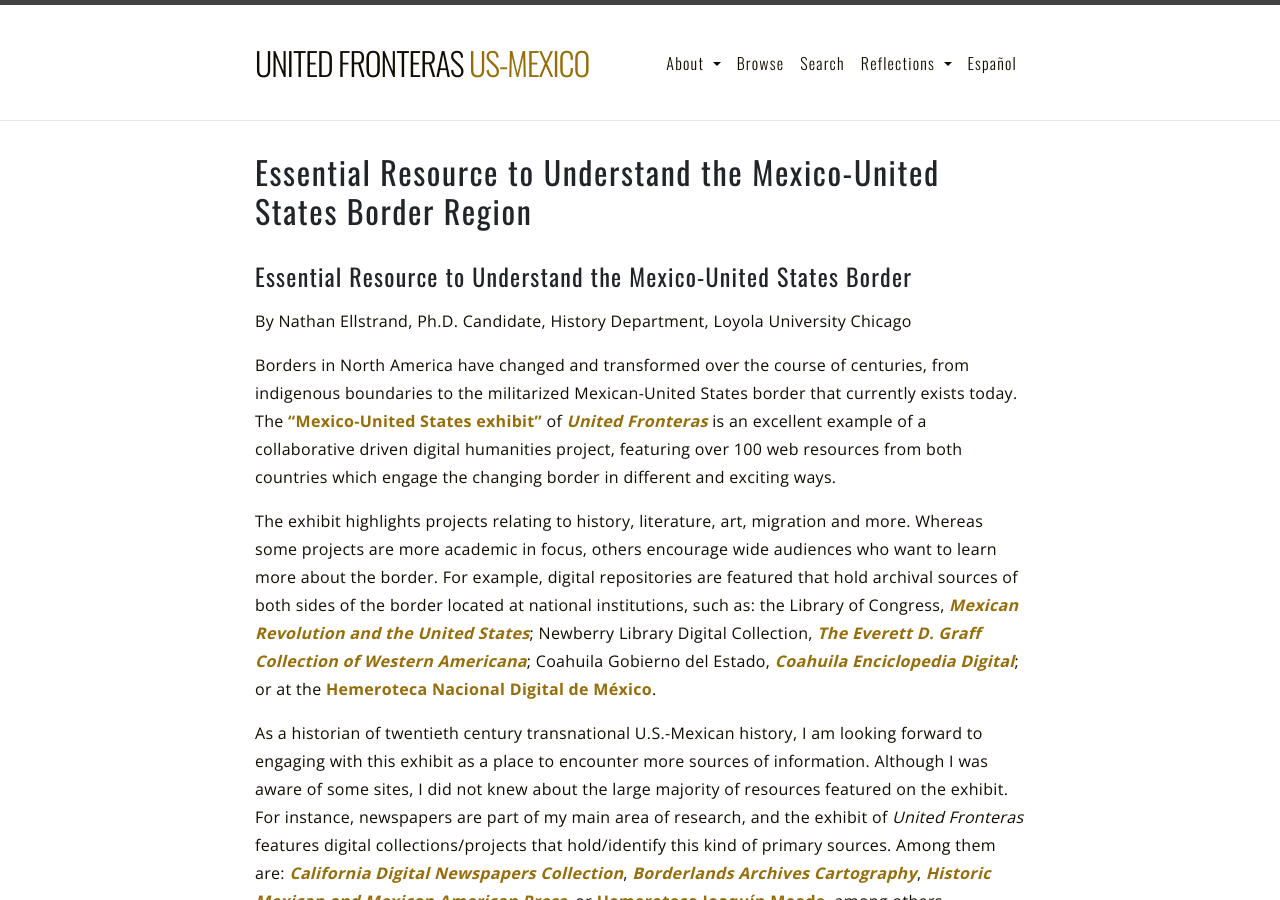
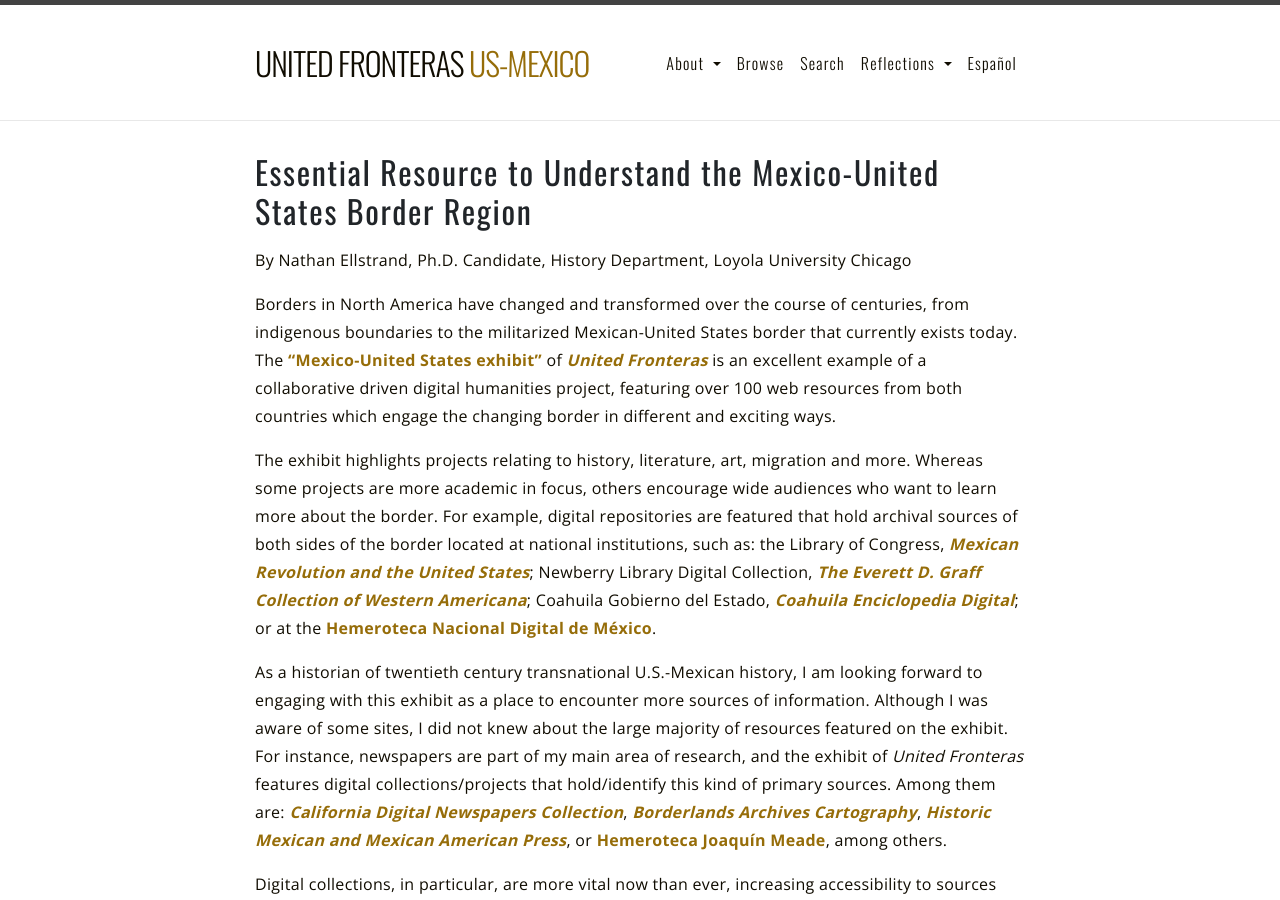
Before and after one commit to unitedfronteras/ufexhibition_mexusa, a Jekyll site: the page built from _reflections/ellstrand.md, in a window 1280 px wide and 900 px high. Built offline with Jekyll 4.4.1, drawn with Linux system fonts in a browser that asks for light colours.

Commit message:
Update ellstrand.md

```diff
--- a/_reflections/ellstrand.md
+++ b/_reflections/ellstrand.md
@@ -4,7 +4,6 @@
 permalink: /reflections/ellstrand/
 ---
 
-### Essential Resource to Understand the Mexico-United States Border
 By Nathan Ellstrand, Ph.D. Candidate, History Department, Loyola University Chicago
 
 Borders in North America have changed and transformed over the course of centuries, from indigenous boundaries to the militarized Mexican-United States border that currently exists today. The [“Mexico-United States exhibit”](https://unitedfronteras.github.io/projects/) of [*United Fronteras*](https://unitedfronteras.github.io/) is an excellent example of a collaborative driven digital humanities project, featuring over 100 web resources from both countries which engage the changing border in different and exciting ways.
```
